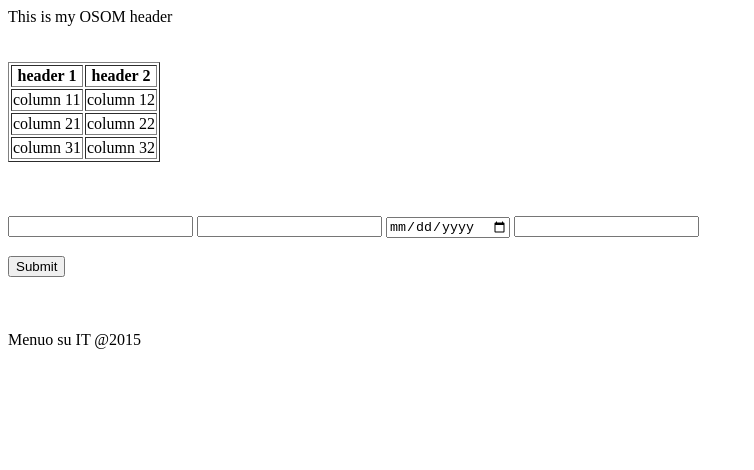
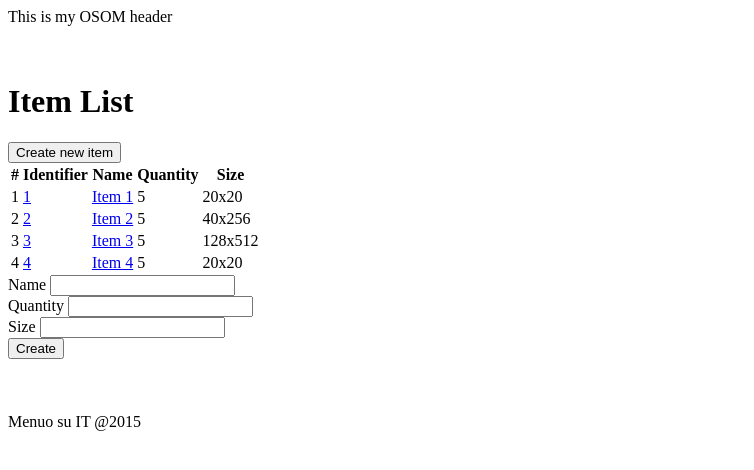
Before and after one commit to tieto-lt/MSI-2016-JAVA, a plain HTML site: page index.html in a window 1280 px wide. Shown: the whole page, without its empty margins (0-754 px from the left). Drawn offline with Linux system fonts and the light colour scheme.

Commit message:
Table + Form for item list implementation

```diff
--- a/index.html
+++ b/index.html
@@ -10,57 +10,78 @@
         This is my OSOM header
     </header>
 
-        <br>
-        <br>
+    <br>
+    <br>
 
     <main>
         <div>
-            <table border="1">
+            <h1>Item List</h1>
+            <button ui-sref="root.itemNew">Create new item</button>
+            <table>
                 <thead>
                     <tr>
-                        <th>header 1</th>
-                        <th>header 2</th>
+                        <th>#</th>
+                        <th>Identifier</th>
+                        <th>Name</th>
+                        <th>Quantity</th>
+                        <th>Size</th>
                     </tr>
                 </thead>
                 <tbody>
                     <tr>
-                        <td>column 11</td>
-                        <td>column 12</td>
+                        <td>1</td>
+                        <td><a href="items/1">1</a></td>
+                        <td><a href="items/1">Item 1</a></td>
+                        <td>5</td>
+                        <td>20x20</td>
                     </tr>
                     <tr>
-                        <td>column 21</td>
-                        <td>column 22</td>
+                        <td>2</td>
+                        <td><a href="items/2">2</a></td>
+                        <td><a href="items/2">Item 2</a></td>
+                        <td>5</td>
+                        <td>40x256</td>
                     </tr>
                     <tr>
-                        <td>column 31</td>
-                        <td>column 32</td>
+                        <td>3</td>
+                        <td><a href="items/3">3</a></td>
+                        <td><a href="items/3">Item 3</a></td>
+                        <td>5</td>
+                        <td>128x512</td>
+                    </tr>
+                    <tr>
+                        <td>4</td>
+                        <td><a href="items/4">4</a></td>
+                        <td><a href="items/4">Item 4</a></td>
+                        <td>5</td>
+                        <td>20x20</td>
                     </tr>
                 </tbody>
             </table>
         </div>
+        <div>
+            <form name="createItemForm" novalidate>
+                <div>
+                    <label>Name</label>
+                    <input name="itemName" type="text" required>
+                </div>
+                <div>
+                    <label>Quantity</label>
+                    <input type="text">
+                </div>
+                <div>
+                    <label>Size</label>
+                    <input type="text">
+                </div>
 
-        <br>
-        <br>
-        <br>
-
-        <div>
-            <form>
-                <input type="text">
-                <input type="text">
-                <input type="date">
-                <input type="email">
-
-                <br>
-                <br>
-
-                <input type="submit" value="Submit">
+                <button type="submit">Create</button>
             </form>
         </div>
     </main>
 
-        <br>
-        <br>
-        <br>
+    <br>
+    <br>
+    <br>
 
     <footer>
         Menuo su IT @2015
```
Also changed, not shown: 1 other file.
